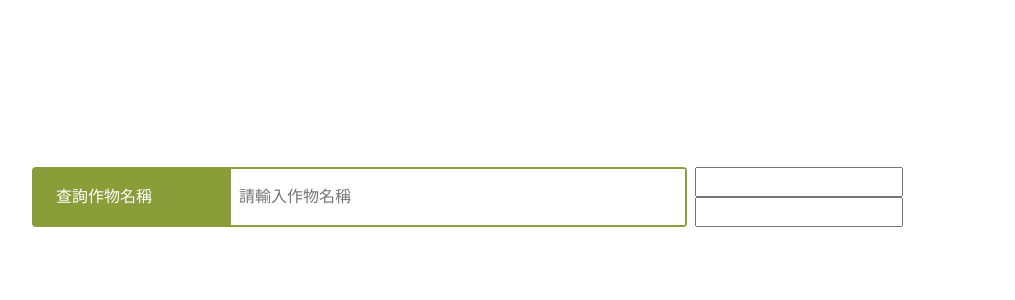
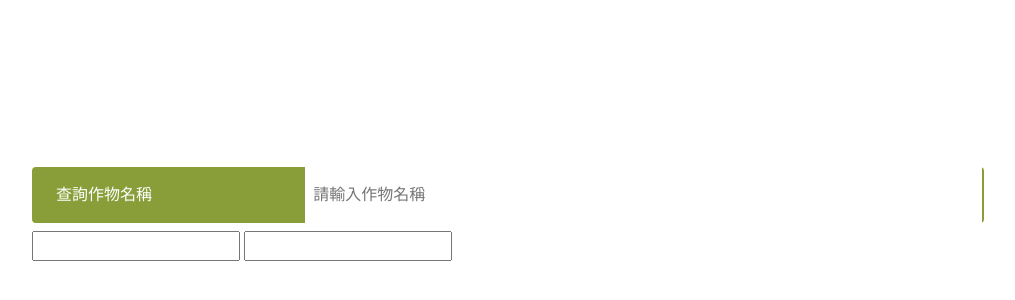
Before and after one commit to lily-oa/Riceball-produceFarmer, a plain HTML site: page index.html in a window 1280 px wide. Shown: the part 10-310 px from the top of the page, without its empty margins (132-1147 px from the left). Drawn offline with nearby package versions, Linux system fonts and the light colour scheme.

Commit message:
Update 2022-11-13T16:20:20.286Z

```diff
--- a/index.html
+++ b/index.html
@@ -24,9 +24,11 @@
     <div class="bg-white bg-opacity-75 p-4 rounded-2 overflow-auto">
     <!--Search group-->
     <div>
-      <form data-piceNet-form class="d-flex flex-column flex-md-column-reverse">
-        <div class="d-flex d-grid gap-2 mb-2 flex-nowrap flex-md-row flex-column flex-grow-1">
-          <label class="flex-grow-1
+      <form data-piceNet-form class="d-flex flex-md-column flex-column-reverse">
+        <div class="d-flex flex-row flex-md-column d-grid gap-2 mb-2">
+          <label class="
+                        d-block
+                        flex-grow-1
                         flex-nowrap
                         align-items-center
                         rounded-2
```
